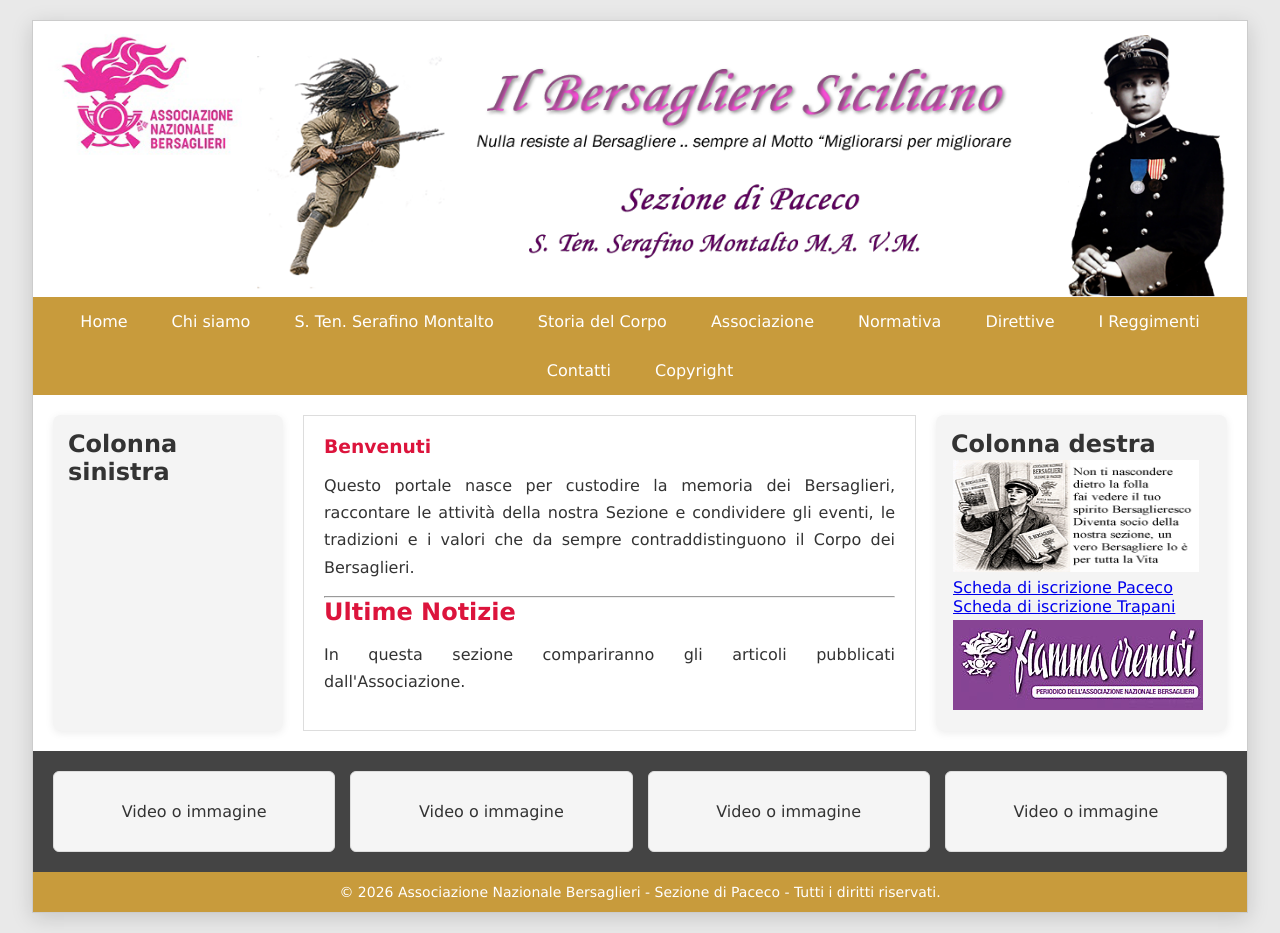
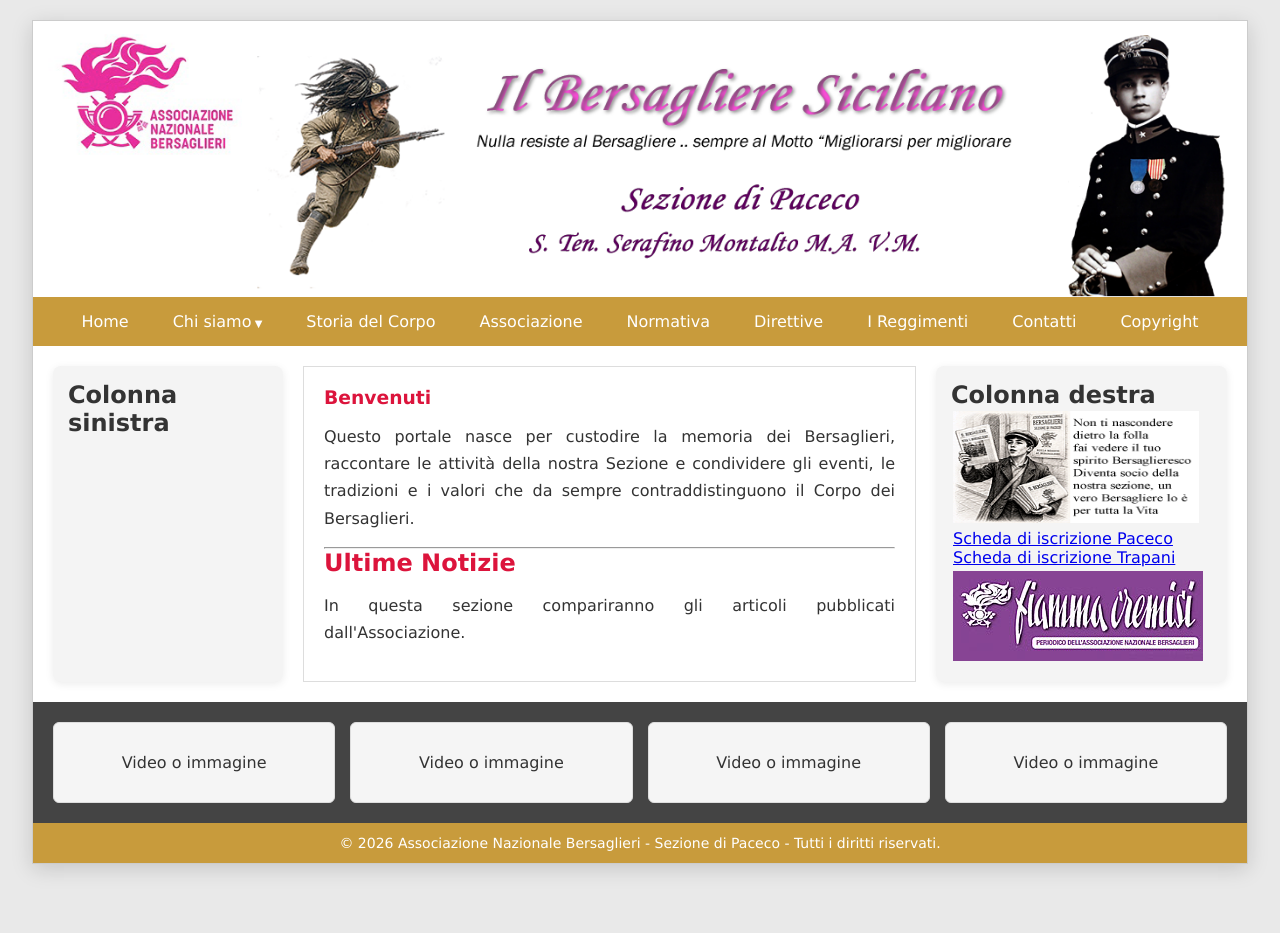
Before and after one commit to bersaglieripaceco/bersaglieripaceco.github.io, a Jekyll site: the page index.html, which Jekyll copies as it is, in a window 1280 px wide. Built offline with Jekyll 4.4.1, drawn with Linux system fonts in a browser that asks for light colours; after the commit the page ends 900 px from its top, so only the background shows below that.

Commit message:
Update index.html

```diff
--- a/index.html
+++ b/index.html
@@ -25,51 +25,14 @@
 
     <header id="header">
 
-        <img src="Immagini/Testata.png"
-             alt="Associazione Nazionale Bersaglieri - Sezione di Paceco">
+    <img src="Immagini/Testata.png"
+         alt="Associazione Nazionale Bersaglieri - Sezione di Paceco">
 
-    </header>
+</header>
 
+<div id="menu-comune"></div>
 
-    <!-- ===================================================== -->
-    <!-- MENU PRINCIPALE                                       -->
-    <!-- ===================================================== -->
-
-    <nav id="menu">
-
-        <ul>
-
-            <li><a href="index.html">Home</a></li>
-
-            <li><a href="Pagine/Chi_siamo.html">Chi siamo</a></li>
-
-            <li><a href="Pagine/Serafino_Montalto.html">S. Ten. Serafino Montalto</a></li>
-
-            <li><a href="#">Storia del Corpo</a></li>
-
-            <li><a href="#">Associazione</a></li>
-
-            <li><a href="#">Normativa</a></li>
-
-            <li><a href="#">Direttive</a></li>
-
-            <li><a href="#">I Reggimenti</a></li>
-
-            <li><a href="#">Contatti</a></li>
-
-            <li><a href="Pagine/Copiright.html">Copyright</a></li>
-
-        </ul>
-
-    </nav>
-
-
-    <!-- ===================================================== -->
-    <!-- CONTENUTO                                             -->
-    <!-- ===================================================== -->
-
-    <section id="contenuto">
-
+<section id="contenuto">
 
         <!-- ================================================= -->
         <!-- COLONNA SINISTRA                                  -->
```
